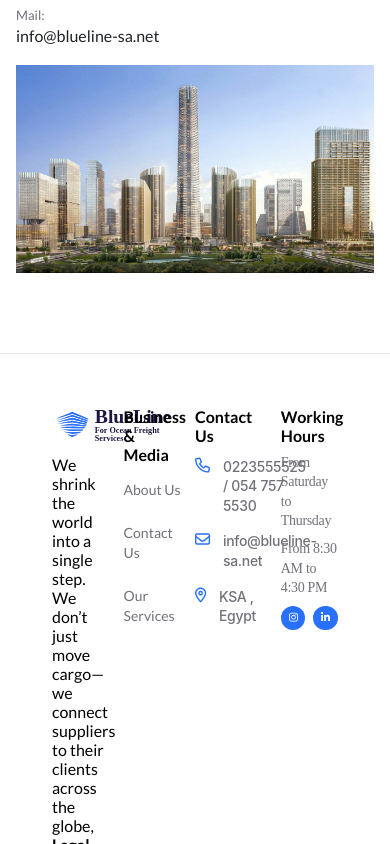
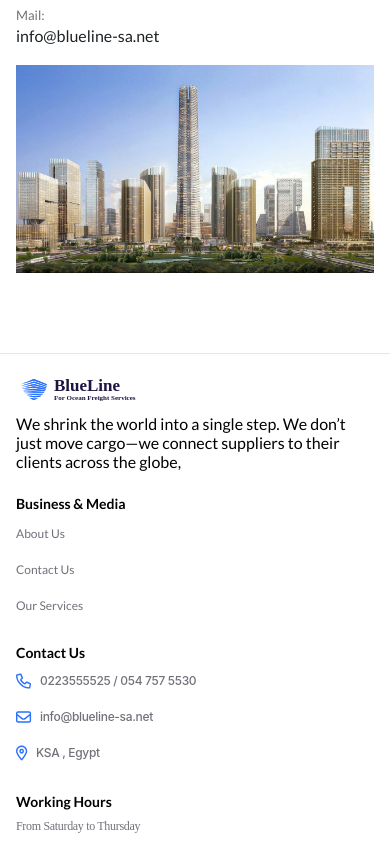
Before and after one commit to mohamedelhadad-22/BLUE-LINE-Website, a Vue app: page / in a window 390 px wide. Shown: the part 11156-12000 px from the top of the page. Built offline with nearby package versions, Linux system fonts and the light colour scheme; what vue3-tel-input would draw is missing.

Commit message:
Enhance footer responsiveness with updated styles for tablet and mobile views

```diff
--- a/src/components/layout/AppFooter.vue
+++ b/src/components/layout/AppFooter.vue
@@ -122,6 +122,7 @@ export default defineComponent({
   display: flex;
   justify-content: space-between;
   flex-wrap: wrap;
+  gap: 24px;
 }
 
 .footer_columns {
@@ -129,6 +130,8 @@ export default defineComponent({
   flex-direction: column;
   gap: 8px;
   max-width: 20%;
+  flex: 1 1 auto;
+  min-width: 200px;
 }
 
 .footer_columns a {
@@ -263,4 +266,127 @@ export default defineComponent({
   line-height: 18.9px;
   letter-spacing: -0.32px;
 }
+
+/* Tablet styles (768px - 1024px) */
+@media (max-width: 1024px) {
+  .footer {
+    padding: 40px 32px 24px 32px;
+  }
+
+  .footer-content {
+    gap: 32px;
+  }
+
+  .footer_columns {
+    max-width: 45%;
+    min-width: 45%;
+  }
+
+  .logo_column {
+    max-width: 100%;
+    min-width: 100%;
+  }
+
+  .contact_us {
+    max-width: 45%;
+  }
+}
+
+/* Mobile styles (below 768px) */
+@media (max-width: 768px) {
+  .footer {
+    padding: 32px 20px 20px 20px;
+  }
+
+  .footer-container {
+    gap: 24px;
+  }
+
+  .footer-content {
+    flex-direction: column;
+    gap: 24px;
+  }
+
+  .footer_columns {
+    max-width: 100%;
+    min-width: 100%;
+  }
+
+  .logo_column {
+    max-width: 100%;
+  }
+
+  .contact_us {
+    max-width: 100%;
+  }
+
+  .contacts li {
+    font-size: 13px;
+    line-height: 18px;
+  }
+
+  .footer_columns a {
+    font-size: 13px;
+    line-height: 18px;
+  }
+
+  .footer_columns .hours p {
+    font-size: 13px;
+    line-height: 18px;
+  }
+
+  .footer-bottom span {
+    font-size: 11px;
+    line-height: 16px;
+    text-align: center;
+  }
+}
+
+/* Small mobile styles (below 480px) */
+@media (max-width: 480px) {
+  .footer {
+    padding: 24px 16px 16px 16px;
+  }
+
+  .logo_text h1 {
+    font-size: 17px;
+    line-height: 16px;
+  }
+
+  .logo_text span {
+    font-size: 7px;
+    line-height: 7px;
+  }
+
+  .logo_svg img {
+    width: 26px;
+    height: 21px;
+  }
+
+  .contacts li {
+    gap: 8px;
+    font-size: 12px;
+    line-height: 16px;
+  }
+
+  .footer_columns a {
+    font-size: 12px;
+    line-height: 16px;
+    padding: 6px 0;
+  }
+
+  .footer_columns .hours p {
+    font-size: 12px;
+    line-height: 16px;
+  }
+
+  .footer_columns .title_footer {
+    font-size: 14px;
+  }
+
+  .footer-bottom span {
+    font-size: 10px;
+    line-height: 14px;
+  }
+}
 </style>
```
